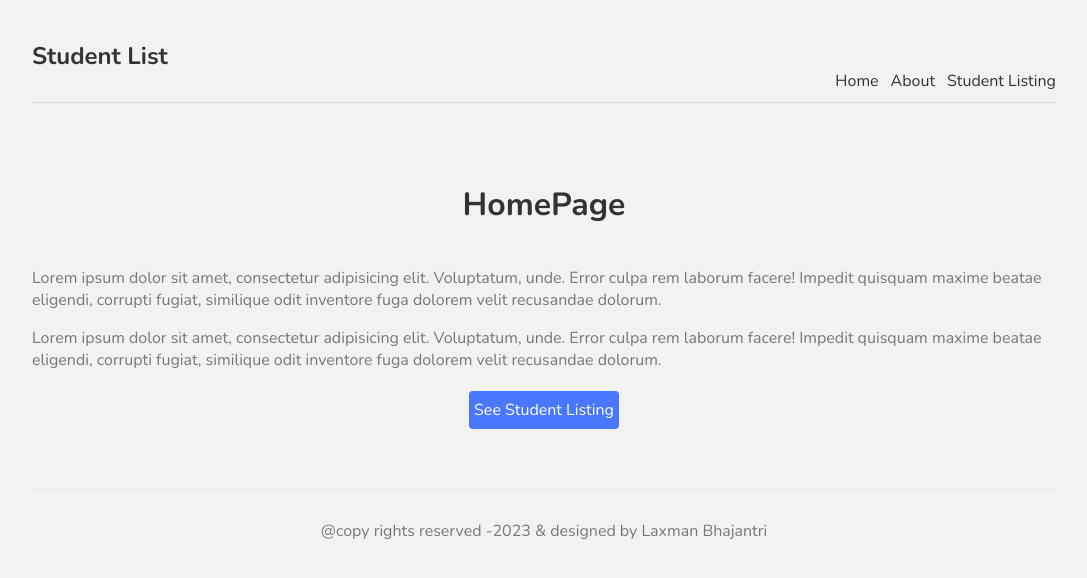
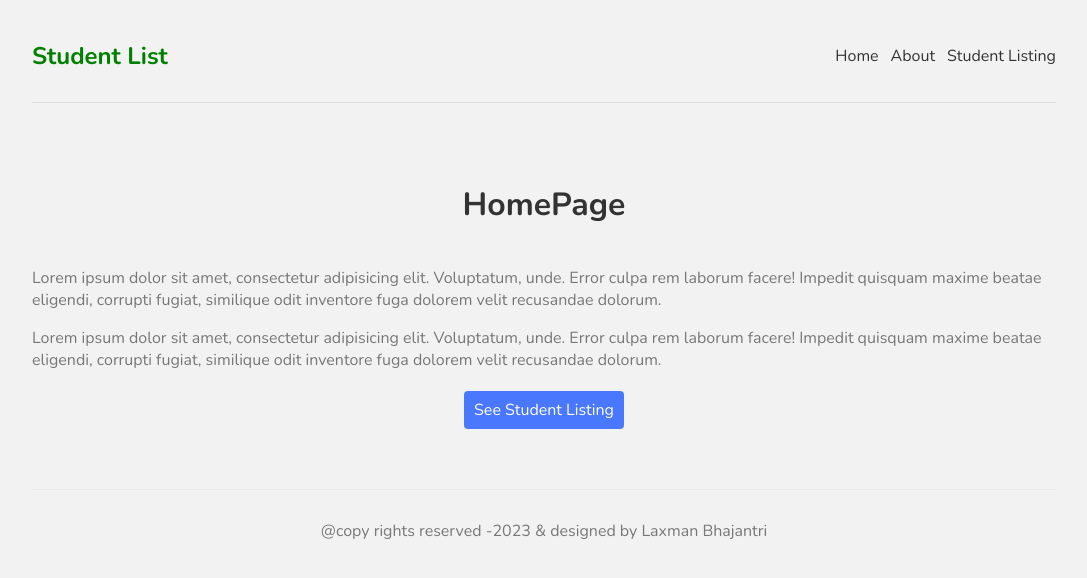
Before and after one commit to LaxmanZ/studentlist-next-js, a Next.js app: page / in a window 1280 px wide. Shown: the top 578 px of the page, without its empty margins (96-1183 px from the left). Built offline with nearby package versions, Linux system fonts and the light colour scheme.

Commit message:
updated some styling

```diff
--- a/styles/Home.module.css
+++ b/styles/Home.module.css
@@ -10,7 +10,7 @@
 
 .btn {
   display: block;
-  width: 150px;
+  width: 160px;
   padding: 8px 0;
   margin: 20px auto;
   background: #4978ff;
--- a/styles/globals.css
+++ b/styles/globals.css
@@ -18,7 +18,7 @@ nav {
   padding: 10px 0;
   display: flex;
   justify-content: flex-end;
-  align-items: flex-end;
+  align-items: center;
   border-bottom: 1px solid #ddd;
 }
 nav a {
@@ -26,6 +26,7 @@ nav a {
 }
 nav .logo {
   margin-right: auto;
+  color: green;
 }
 footer {
   display: block;
```
